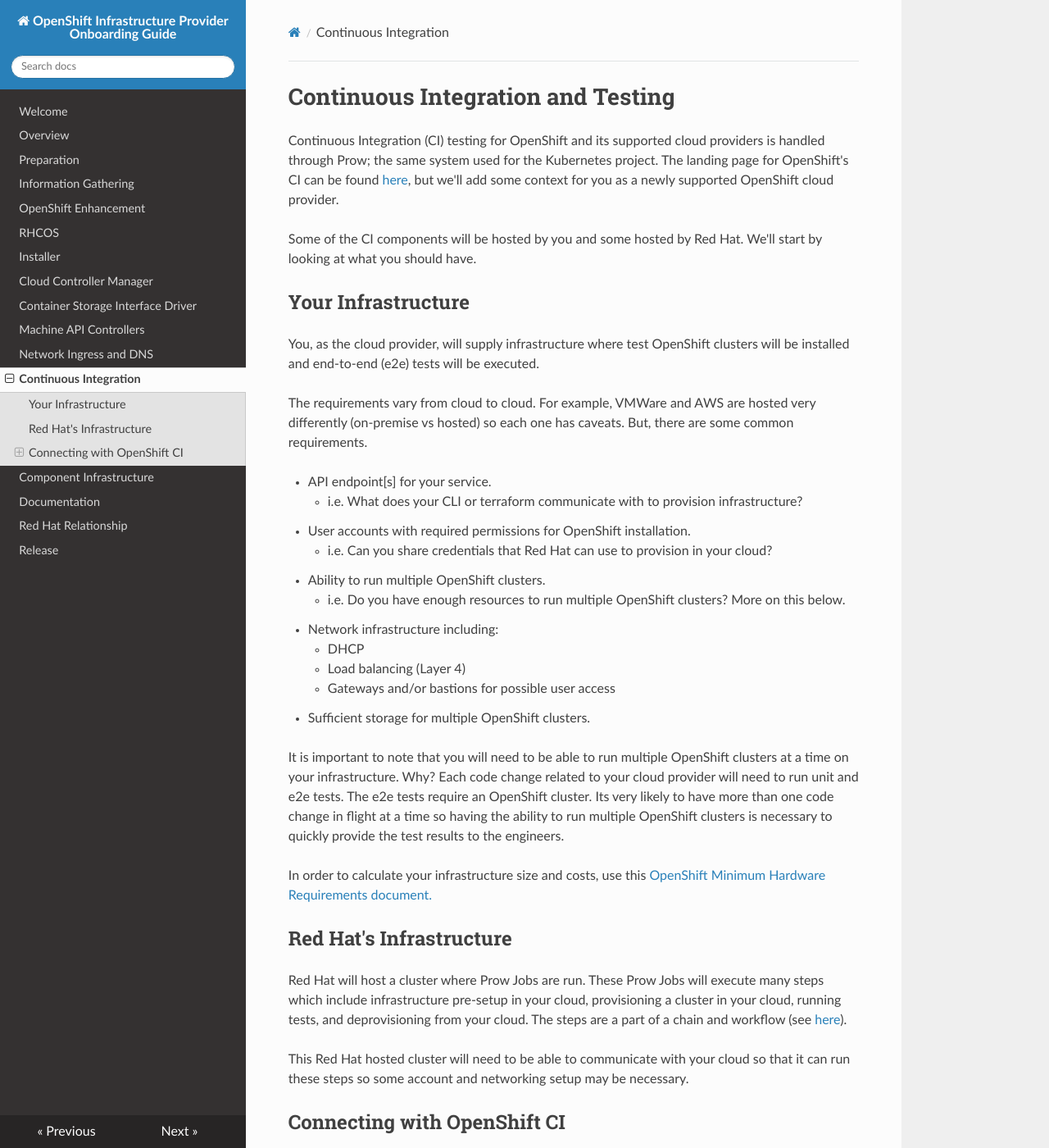
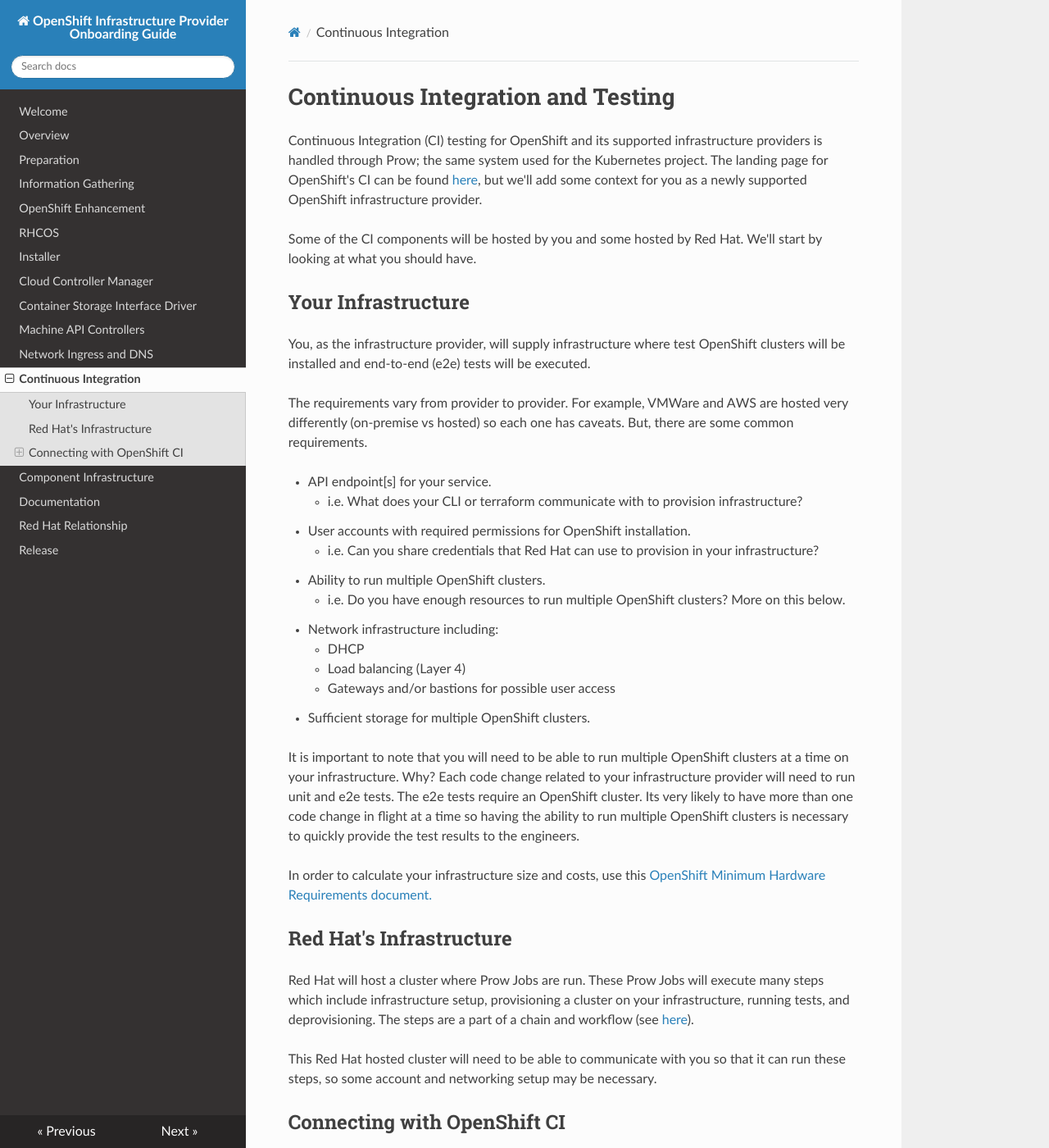
Before and after one commit to elmiko/ocp-infrastructure-provider-onboarding-guide, an MkDocs documentation site: the page built from docs/continuous-integration-and-testing/index.md, in a window 1280 px wide and 1400 px high. Shown: the whole window at 82% size. Built offline with MkDocs 1.6.1, drawn with Linux system fonts in a browser that asks for light colours; nearby versions of some CDN libraries; some of the changed text lies outside the part shown.

Commit message:
Cloud -> infrastructure

```diff
--- a/docs/continuous-integration-and-testing/index.md
+++ b/docs/continuous-integration-and-testing/index.md
@@ -1,19 +1,19 @@
 # Continuous Integration and Testing
 
-Continuous Integration (CI) testing for OpenShift and its supported cloud providers is handled through Prow; the same system used for the Kubernetes project. The landing page for OpenShift's CI can be found [here](https://docs.ci.openshift.org), but we'll add some context for you as a newly supported OpenShift cloud provider.
+Continuous Integration (CI) testing for OpenShift and its supported infrastructure providers is handled through Prow; the same system used for the Kubernetes project. The landing page for OpenShift's CI can be found [here](https://docs.ci.openshift.org), but we'll add some context for you as a newly supported OpenShift infrastructure provider.
 
 Some of the CI components will be hosted by you and some hosted by Red Hat. We'll start by looking at what you should have.
 
 ## Your Infrastructure
 
-You, as the cloud provider, will supply infrastructure where test OpenShift clusters will be installed and end-to-end (e2e) tests will be executed.
+You, as the infrastructure provider, will supply infrastructure where test OpenShift clusters will be installed and end-to-end (e2e) tests will be executed.
 
-The requirements vary from cloud to cloud. For example, VMWare and AWS are hosted very differently (on-premise vs hosted) so each one has caveats. But, there are some common requirements.
+The requirements vary from provider to provider. For example, VMWare and AWS are hosted very differently (on-premise vs hosted) so each one has caveats. But, there are some common requirements.
 
 - API endpoint[s] for your service.
     - i.e. What does your CLI or terraform communicate with to provision infrastructure?
 - User accounts with required permissions for OpenShift installation.
-    - i.e. Can you share credentials that Red Hat can use to provision in your cloud?
+    - i.e. Can you share credentials that Red Hat can use to provision in your infrastructure?
 - Ability to run multiple OpenShift clusters.
     - i.e. Do you have enough resources to run multiple OpenShift clusters? More on this below.
 - Network infrastructure including:
@@ -22,16 +22,16 @@
     - Gateways and/or bastions for possible user access
 - Sufficient storage for multiple OpenShift clusters.
 
-It is important to note that you will need to be able to run multiple OpenShift clusters at a time on your infrastructure. Why? Each code change related to your cloud provider will need to run unit and e2e tests. The e2e tests require an OpenShift cluster. Its very likely to have more than one code change in flight at a time so having the ability to run multiple OpenShift clusters is necessary to quickly provide the test results to the engineers.
+It is important to note that you will need to be able to run multiple OpenShift clusters at a time on your infrastructure. Why? Each code change related to your infrastructure provider will need to run unit and e2e tests. The e2e tests require an OpenShift cluster. Its very likely to have more than one code change in flight at a time so having the ability to run multiple OpenShift clusters is necessary to quickly provide the test results to the engineers.
 
 In order to calculate your infrastructure size and costs, use this [OpenShift Minimum Hardware Requirements document.](https://docs.openshift.com/container-platform/4.9/installing/installing_bare_metal/installing-bare-metal.html#minimum-resource-requirements_installing-bare-metal)
 
 
 ## Red Hat's Infrastructure
 
-Red Hat will host a cluster where Prow Jobs are run. These Prow Jobs will execute many steps which include infrastructure pre-setup in your cloud, provisioning a cluster in your cloud, running tests, and deprovisioning from your cloud. The steps are a part of a chain and workflow (see [here](https://docs.ci.openshift.org/docs/architecture/step-registry/)).
+Red Hat will host a cluster where Prow Jobs are run. These Prow Jobs will execute many steps which include infrastructure setup, provisioning a cluster on your infrastructure, running tests, and deprovisioning. The steps are a part of a chain and workflow (see [here](https://docs.ci.openshift.org/docs/architecture/step-registry/)).
 
-This Red Hat hosted cluster will need to be able to communicate with your cloud so that it can run these steps so some account and networking setup may be necessary.
+This Red Hat hosted cluster will need to be able to communicate with you so that it can run these steps, so some account and networking setup may be necessary.
 
 ## Connecting with OpenShift CI
 
@@ -45,4 +45,4 @@
 
 OpenShift CI jobs are composed of multiple workflows and steps. You will need to add these to complete the integration with OpenShift CI. Documentation on creating workflows and steps can be found [here](https://docs.ci.openshift.org/docs/architecture/step-registry/). The registry of steps can be found [here](https://github.com/openshift/release/tree/master/ci-operator/step-registry). Finally, an auto-generated document of all existing workflows, chains, and steps can be found [here](https://steps.ci.openshift.org/) and is a great reference.
 
-Make sure that you have steps for each method of installation for your cloud. For example, CI steps for UPI, IPI, disconnected network installations, or any other types.
+Make sure that you have steps for each method of installation. For example, CI steps for UPI, IPI, disconnected network installations, or any other types.
```
